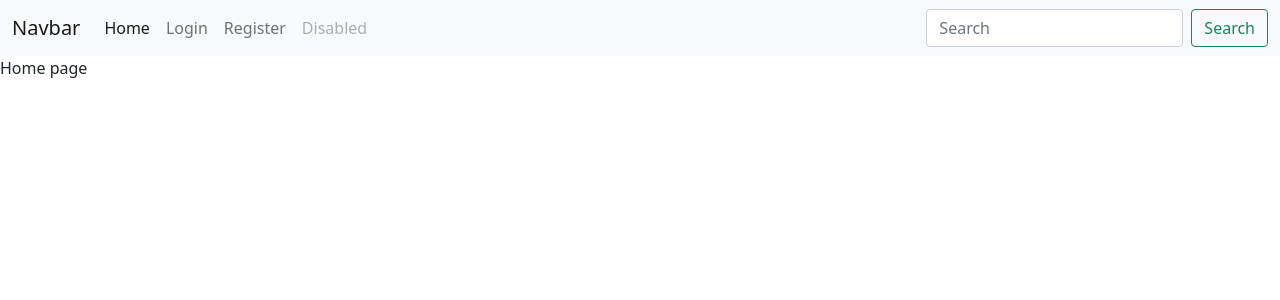
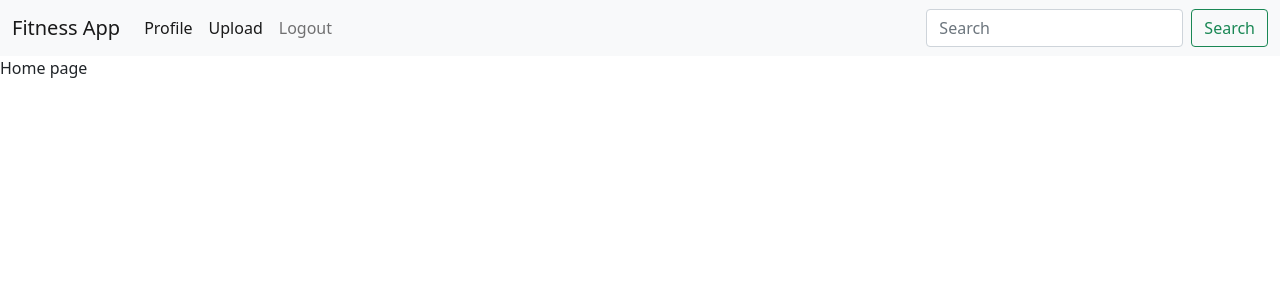
Before and after one commit to Ahallal91/CCA3-CloudFitness, a Flask app: page / in a window 1280 px wide. Shown: the top 300 px of the page. Run offline with Flask 2, Linux system fonts and the light colour scheme; the visitor is signed in with stand-in values (Sample User, id 1); some libraries are stand-ins or nearby versions.

Commit message:
added user button check for layout, logout and redirect for login

```diff
--- a/app/session/login.py
+++ b/app/session/login.py
@@ -2,7 +2,7 @@ import requests
 import json
 import boto3
 import bcrypt
-from flask import Blueprint, render_template, request, flash, session
+from flask import Blueprint, render_template, request, flash, session, redirect, url_for
 
 login_bp = Blueprint(
     'login_bp', __name__,
@@ -73,4 +73,5 @@ def login():
             return render_template("login.html")
         else:
             flash('Successfully logged in')
-            return render_template("login.html")
+            set_session_id(email)
+            return redirect(url_for('home_bp.home'))
--- a/app/session/logout.py
+++ b/app/session/logout.py
@@ -6,7 +6,10 @@ logout_bp = Blueprint(
     static_folder='static'
 )
 
+def remove_session_id():
+    session['email'] = None
 
 @logout_bp.route('/logout')
 def logout():
-    pass
+    remove_session_id()
+    return redirect(url_for('home_bp.home'))
--- a/app/templates/layout.html
+++ b/app/templates/layout.html
@@ -4,7 +4,7 @@
 <header>
   <nav class="navbar navbar-expand-lg navbar-light bg-light">
     <div class="container-fluid">
-      <a class="navbar-brand" href="#">Navbar</a>
+      <a class="navbar-brand" href="#">Fitness App</a>
       <button
         class="navbar-toggler"
         type="button"
@@ -18,25 +18,24 @@
       </button>
       <div class="collapse navbar-collapse" id="navbarSupportedContent">
         <ul class="navbar-nav me-auto mb-2 mb-lg-0">
+          {% if session['email'] %}
           <li class="nav-item">
-            <a class="nav-link active" aria-current="page" href="#">Home</a>
+            <a class="nav-link active" aria-current="page" href="#">Profile</a>
           </li>
+          <li class="nav-item">
+            <a class="nav-link active" aria-current="page" href="#">Upload</a>
+          </li>
+          <li class="nav-item">
+            <a class="nav-link" href="/logout">Logout</a>
+          </li>
+          {% else %}
           <li class="nav-item">
             <a class="nav-link" href="/login">Login</a>
           </li>
           <li class="nav-item">
             <a class="nav-link" href="/register">Register</a>
           </li>
-            <ul class="dropdown-menu" aria-labelledby="navbarDropdown">
-              <li><a class="dropdown-item" href="#">Action</a></li>
-              <li><a class="dropdown-item" href="#">Another action</a></li>
-              <li><hr class="dropdown-divider" /></li>
-              <li><a class="dropdown-item" href="#">Something else here</a></li>
-            </ul>
-          </li>
-          <li class="nav-item">
-            <a class="nav-link disabled" href="#" tabindex="-1" aria-disabled="true">Disabled</a>
-          </li>
+          {% endif %}
         </ul>
         <form class="d-flex">
           <input class="form-control me-2" type="search" placeholder="Search" aria-label="Search" />
```
